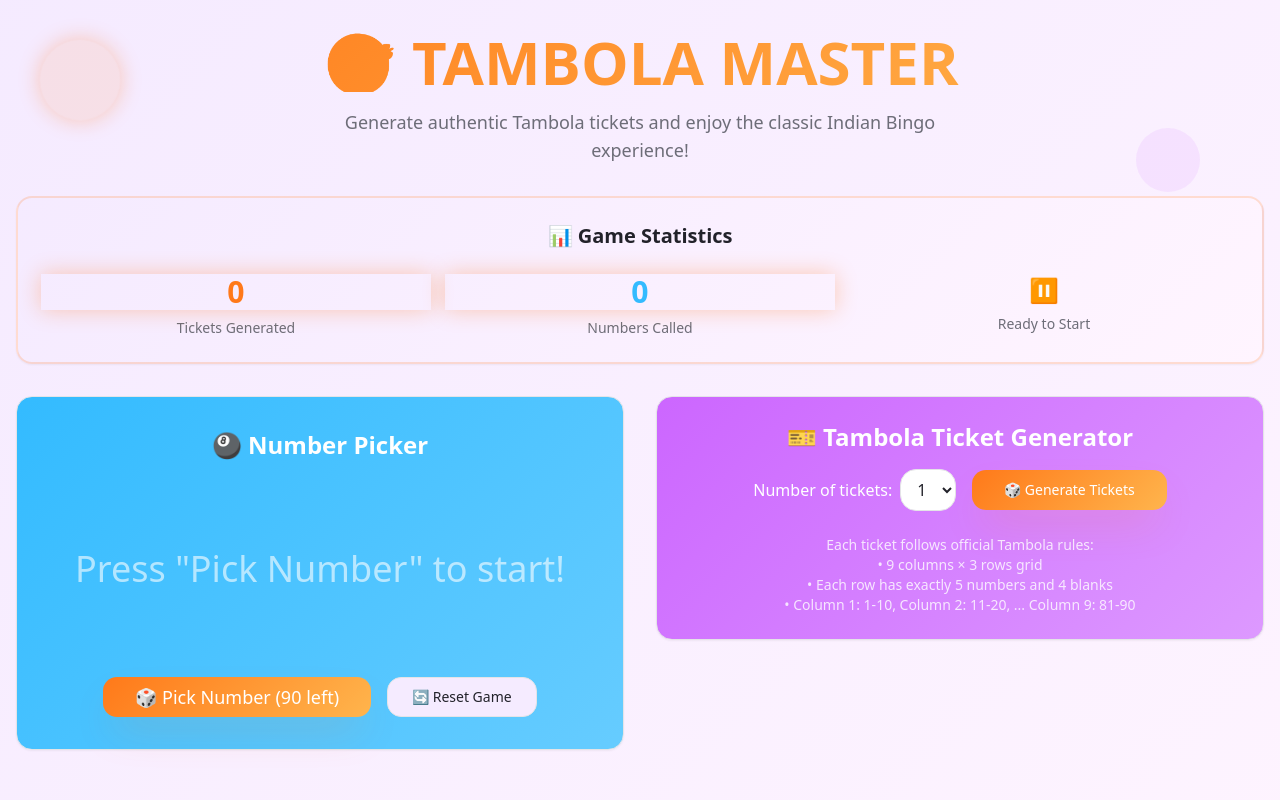
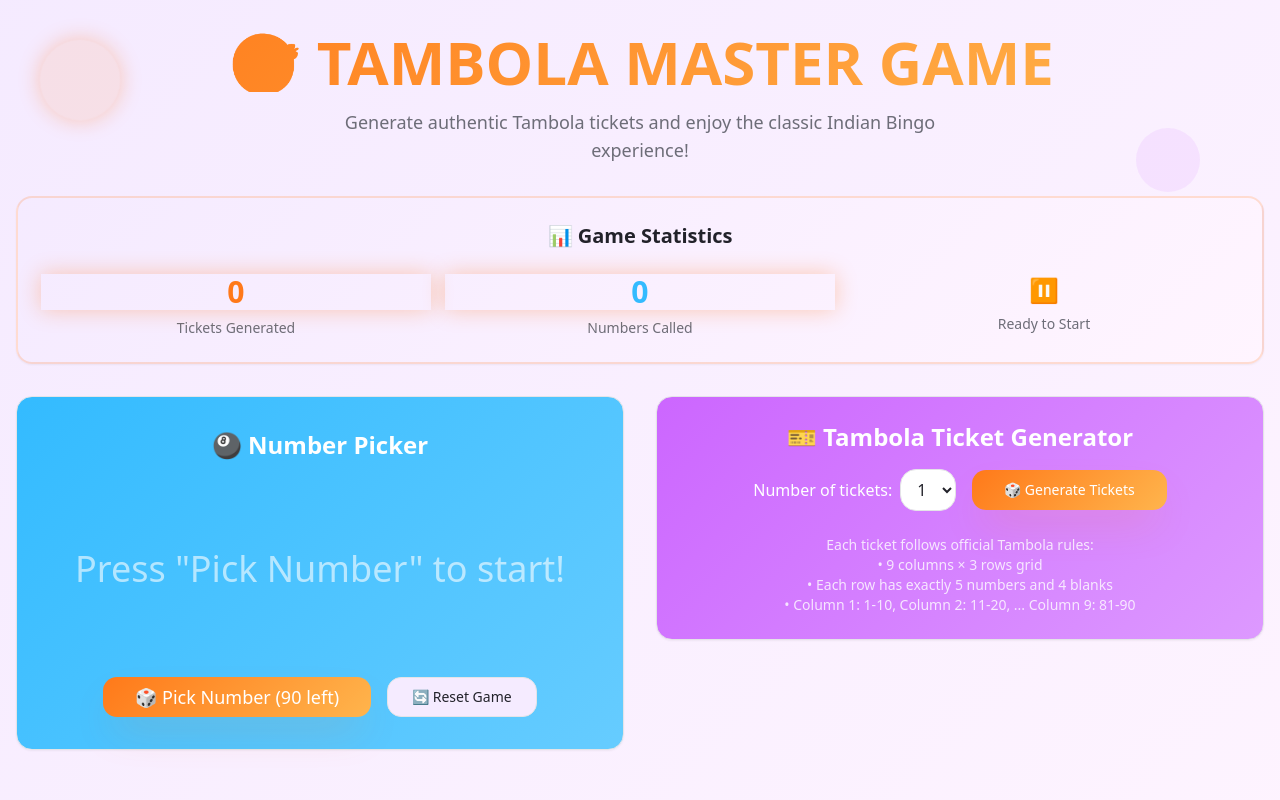
Before and after one commit to Saber0722/tambola-flash-grid, a React (Vite) app: page / in a window 1280 px wide. Shown: the top 800 px of the page. Built offline with nearby package versions, Linux system fonts and the light colour scheme.

Commit message:
Update welcome page
Update the welcome page to display the Tambola game.

```diff
--- a/src/pages/Index.tsx
+++ b/src/pages/Index.tsx
@@ -22,7 +22,7 @@ const Index = () => {
         {/* Header */}
         <div className="text-center mb-8 animate-fade-in">
           <h1 className="text-4xl md:text-6xl font-bold bg-gradient-primary bg-clip-text text-transparent mb-4">
-            🎯 TAMBOLA MASTER
+            🎯 TAMBOLA MASTER GAME
           </h1>
           <p className="text-lg text-muted-foreground max-w-2xl mx-auto">
             Generate authentic Tambola tickets and enjoy the classic Indian Bingo experience!
```
